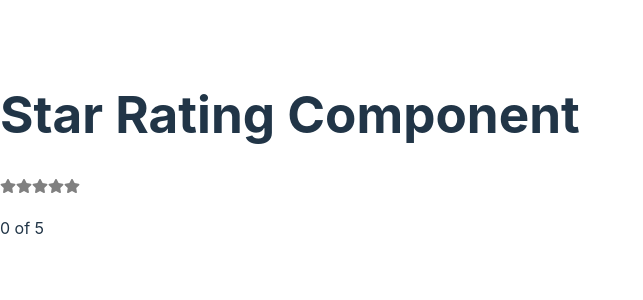
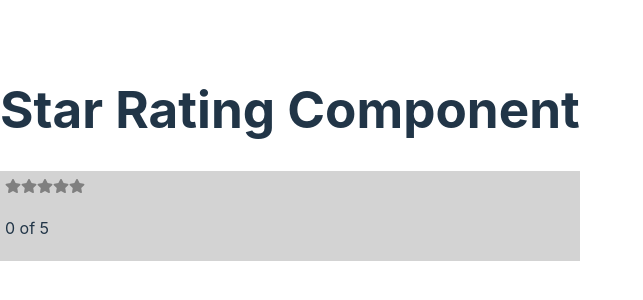
Before and after one commit to firze20/react-oreilly, a React (Vite) app: page / in a window 1280 px wide. Shown: the part 246-546 px from the top of the page, without its empty margins (0-643 px from the left). Built offline with nearby package versions, Linux system fonts and the light colour scheme.

Commit message:
Refactoring for Advanced Reusability

```diff
--- a/src/App.jsx
+++ b/src/App.jsx
@@ -5,7 +5,7 @@ function App() {
   return (
     <>
       <h1>Star Rating Component</h1>
-      <StarRating />
+      <StarRating style={{backgroundColor: 'lightgrey'}} />
     </>
   )
 }
--- a/src/components/StarRating.jsx
+++ b/src/components/StarRating.jsx
@@ -12,13 +12,13 @@ const createArray = (length) => [...Array(length)];
 // Defining the StarRating functional component
 
 //if not specified totalStars default is 5
-export default function StarRating({ totalStars = 5 }) {
+export default function StarRating({ style = {}, totalStars = 5 }) {
   // Using the state hook to manage the selectedStars state
   const [selectedStars, setSelectedStars] = useState(0);
 
   // Rendering the Star components based on the totalStars prop
   return (
-    <>
+    <div style={{padding: "5px", ...style}}>
       {/* Mapping over the array created by createArray and rendering Star components */}
       {createArray(totalStars).map((n, i) => (
         <Star
@@ -32,11 +32,12 @@ export default function StarRating({ totalStars = 5 }) {
       <p>
         {selectedStars} of {totalStars}
       </p>
-    </>
+    </div>
   );
 }
 
 // Prop type validation for the totalStars prop
 StarRating.propTypes = {
-  totalStars: PropTypes.number,
+    style: PropTypes.object,
+    totalStars: PropTypes.number,
 };
```
